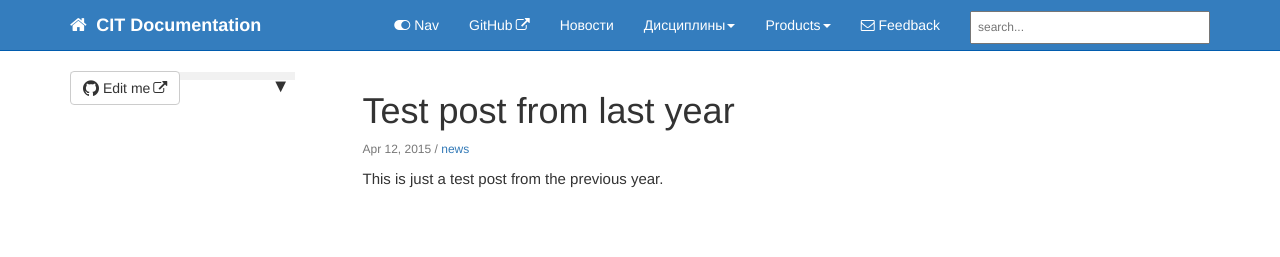
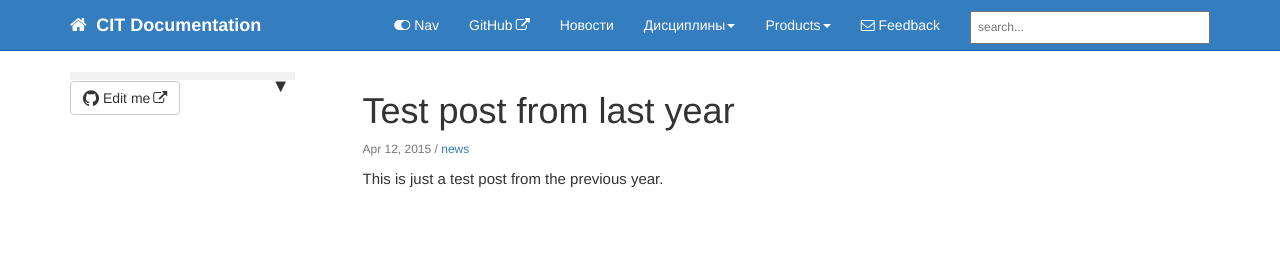
Before and after one commit to citDocs/citDocs.github.io, a Jekyll site: the page built from _posts/2015-04-12-test-post-last-year.md, in a window 1280 px wide. Shown: the top 257 px of the page. Built offline with Jekyll 4.4.1, drawn with Linux system fonts in a browser that asks for light colours; nearby versions of some CDN libraries; comment, search, counter and statistics services are not loaded.

Commit message:
Update customstyles.css

```diff
--- a/css/customstyles.css
+++ b/css/customstyles.css
@@ -2,13 +2,6 @@ body {
     font-size:15px;
 }
 
-.br2{
-    position:fixed;
-    z-index:2;}
-
-.br3 {
-    position:fixed;
-    z-index:3;}
 
 .bs-callout {
     padding: 20px;
```
